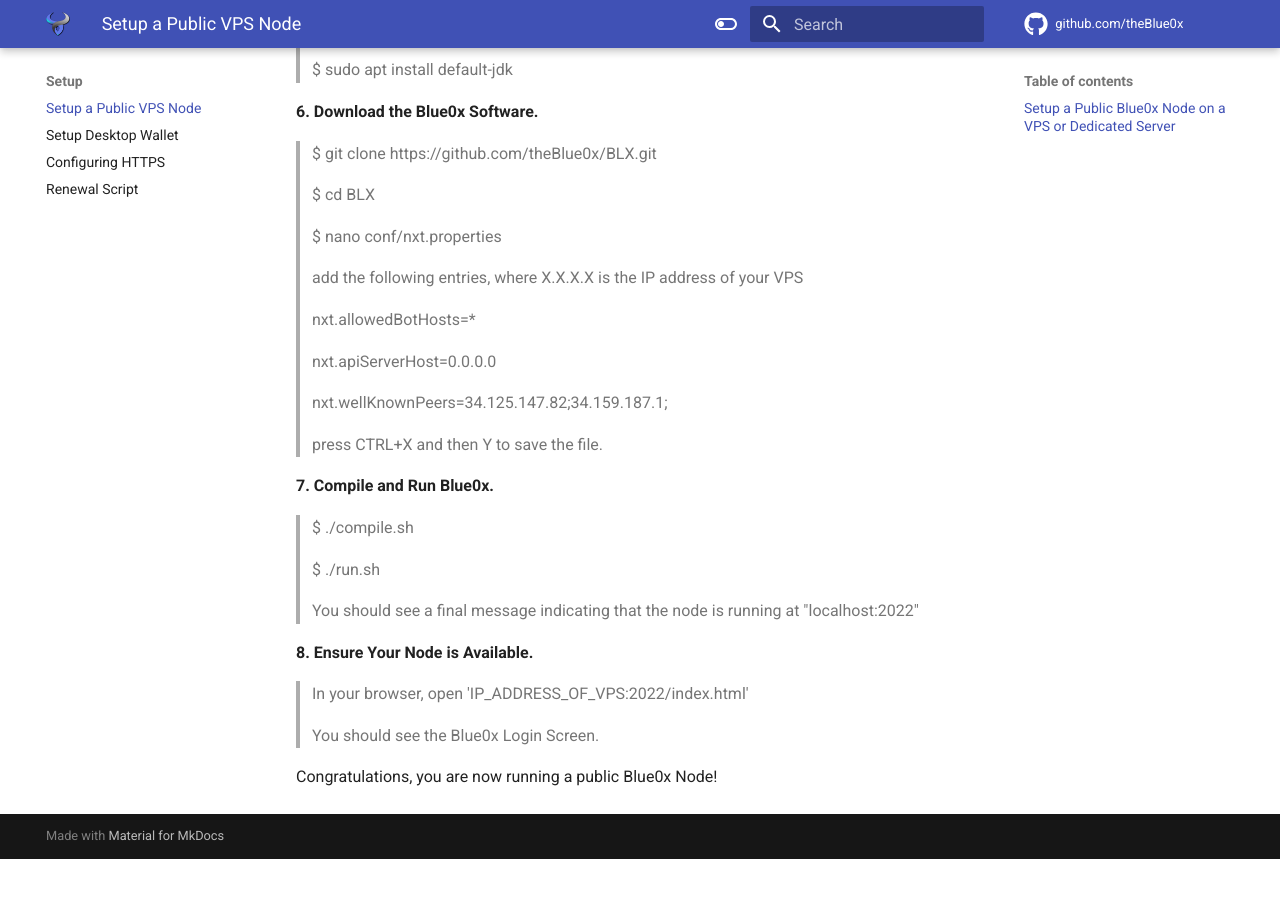
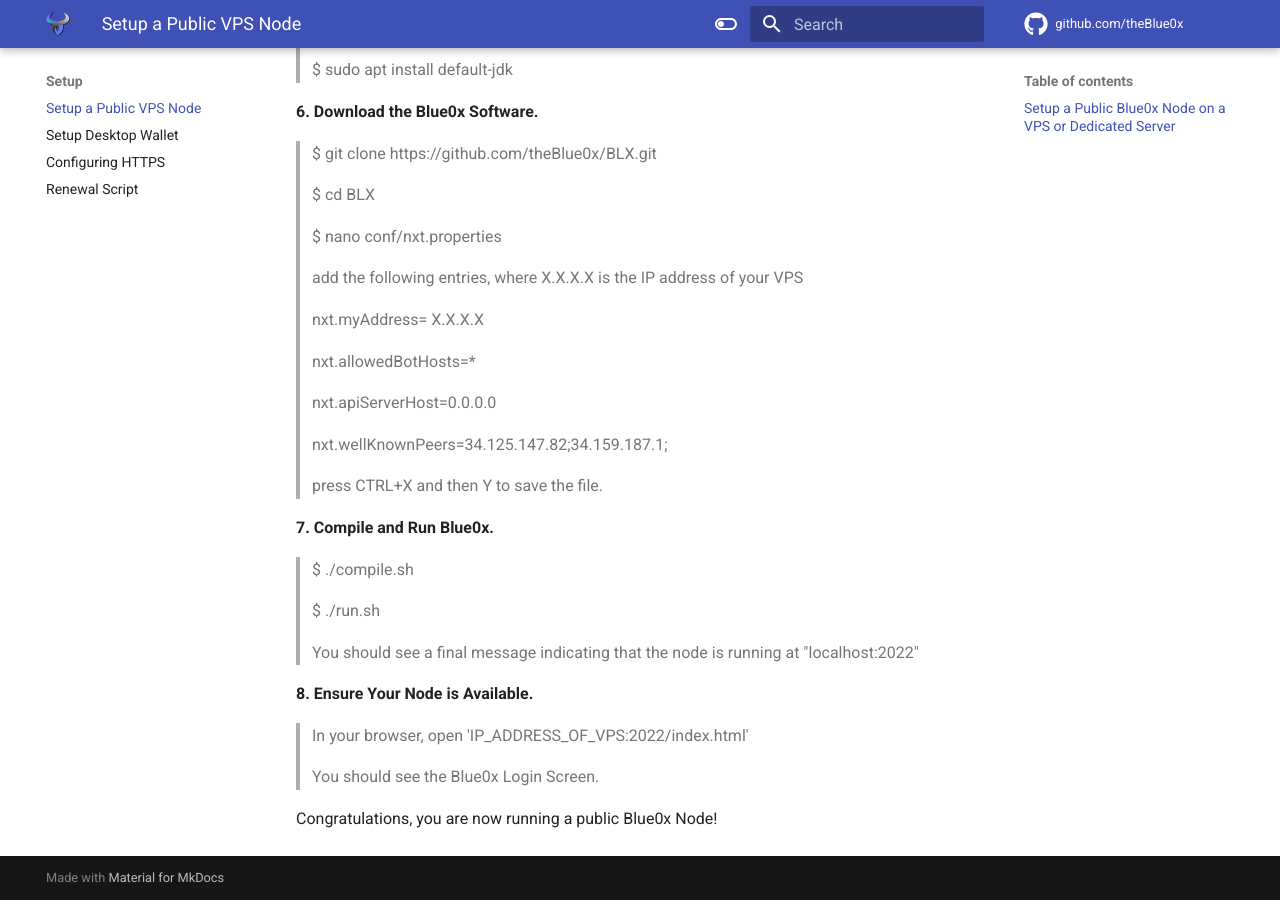
Before and after one commit to theBlue0x/docs, an MkDocs documentation site: the page built from docs/setup/vps.md, in a window 1280 px wide and 900 px high, scrolled down 1519 px. Built offline with MkDocs 1.6.1 and Material for MkDocs 9.7.7, drawn with Linux system fonts in a browser that asks for light colours; before the commit the page ends 2378 px from its top, so only the background shows below that.

Commit message:
Update vps.md

```diff
--- a/docs/setup/vps.md
+++ b/docs/setup/vps.md
@@ -62,6 +62,8 @@
 
 >add the following entries, where X.X.X.X is the IP address of your VPS
 
+>nxt.myAddress= X.X.X.X
+
 >nxt.allowedBotHosts=*
 
 >nxt.apiServerHost=0.0.0.0
```
